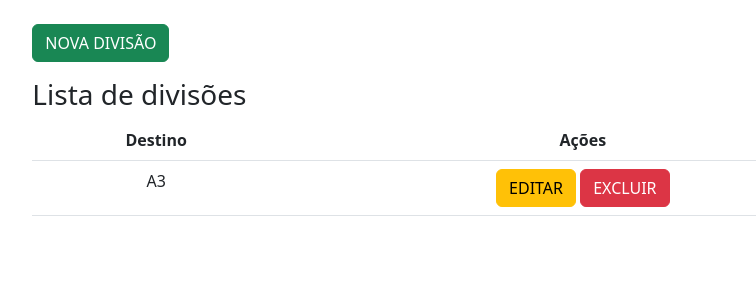
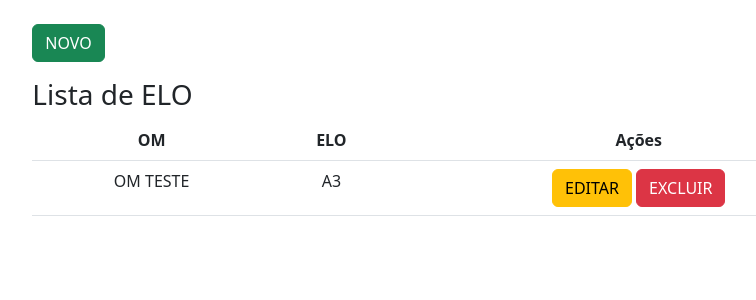
Before and after one commit to RibDevops/numerado, a Django app: page /lista_destino/ in a window 1280 px wide. Shown: the part 80-380 px from the top of the page, without its empty margins (181-937 px from the left). Run offline with Django 5.2, Linux system fonts and the light colour scheme; a user stored in the database is signed in; data comes from the database, SQL or seed files in the repository; both versions use the stored data as it was after the commit; some libraries are stand-ins or nearby versions.

Commit message:
Fix PDF generation and update display labels for divisions
Corrects an AttributeError in PDF generation by referencing the correct image field and ensuring image paths are properly formatted for WeasyPrint. Also updates labels in the 'lista_destino' template for better clarity.

Replit-Commit-Author: Agent
Replit-Commit-Session-Id: 73957978-5705-4762-80d5-2dcbe3f02316
Replit-Commit-Checkpoint-Type: full_checkpoint
Replit-Commit-Event-Id: 3b9f07b0-2333-4703-95c3-daf8487ba912
Replit-Commit-Screenshot-Url: https://storage.googleapis.com/screenshot-production-us-central1/0c212127-2747-4723-a462-778885a1a8a2/73957978-5705-4762-80d5-2dcbe3f02316/QeMLIth
Replit-Helium-Checkpoint-Created: true

```diff
--- a/sn/views/views_pdf.py
+++ b/sn/views/views_pdf.py
@@ -17,8 +17,10 @@ def generate_pdf(request, id):
     anexos_html = ''
 
     for anexo in anexos:
-        if anexo.arquivo:
-            anexos_html += f'<p>{anexo.arquivo.name}</p>'
+        if anexo.imagem:
+            # WeasyPrint can handle absolute paths to files on the filesystem
+            image_path = anexo.imagem.path
+            anexos_html += f'<div style="text-align: center; margin-top: 20px;"><img src="file://{image_path}" style="max-width: 100%; height: auto;"></div>'
 
     data = {
         'title': 'PDF Report',
--- a/templates/sn/destino/lista_destino.html
+++ b/templates/sn/destino/lista_destino.html
@@ -17,14 +17,16 @@
             {% endfor %}
         {% endif %}
         {% if user.is_staff %}
-        <a href="{% url 'novo_destino' %}" class="btn btn-success">NOVA DIVISÃO</a>
+        <a href="{% url 'novo_destino' %}" class="btn btn-success">NOVO</a>
         <p></p>
         {% endif %}
-        <h3>Lista de divisões</h3>
+        <h3>Lista de ELO</h3>
         <table class="table">
             <thead class="thead-dark">
               <tr>
-                <th style="text-align: center">Destino</th>
+                <th style="text-align: center">OM</th>
+                <th style="text-align: center">ELO</th>
+
                 {% if user.is_staff %}
                 <th style="text-align: center">Ações</th>
                 {% endif %}
@@ -35,7 +37,9 @@
     {% for data in dataset %}
 
     <tr>
+        <td style="text-align: center">{{ data.fk_om }}</td>
         <td style="text-align: center">{{ data.destino }}</td>
+
 
         {% if user.is_staff %}
         <td style="text-align: center">
```
Also changed, not shown: db2.sqlite3.
